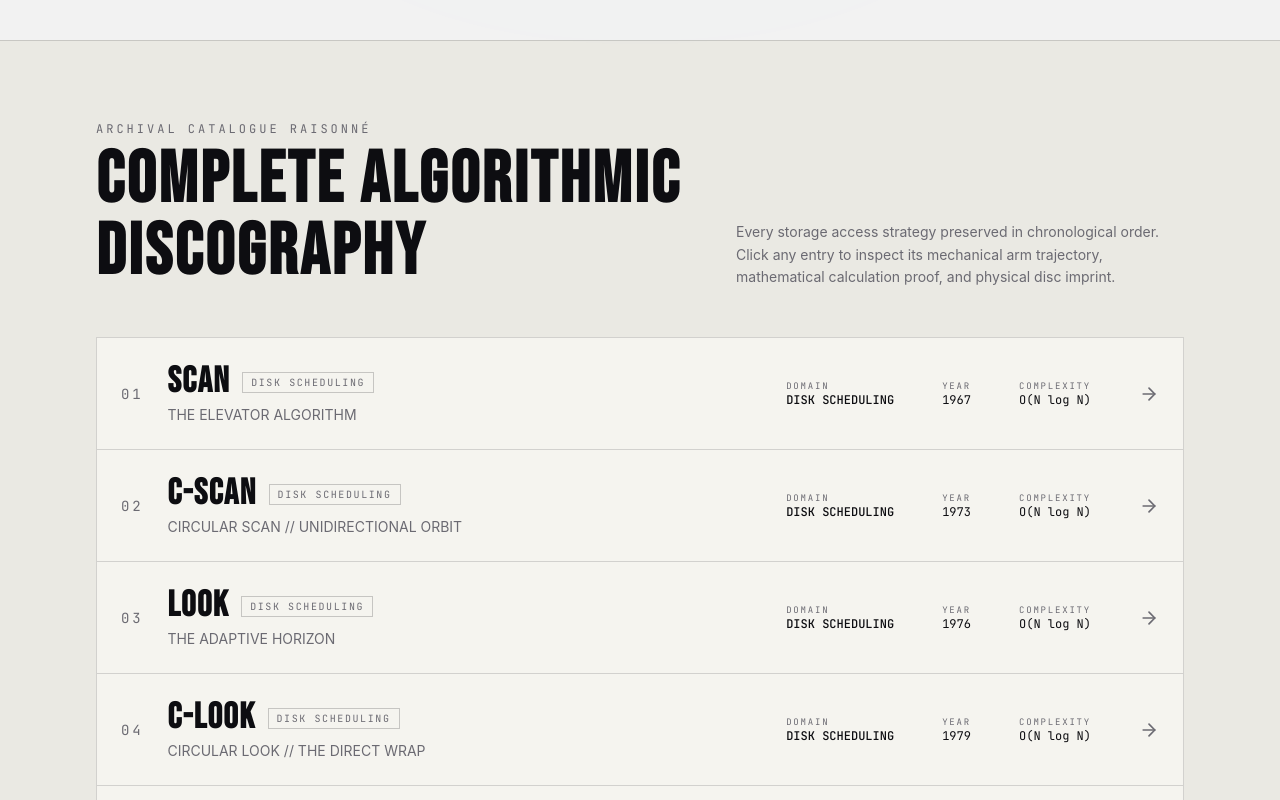
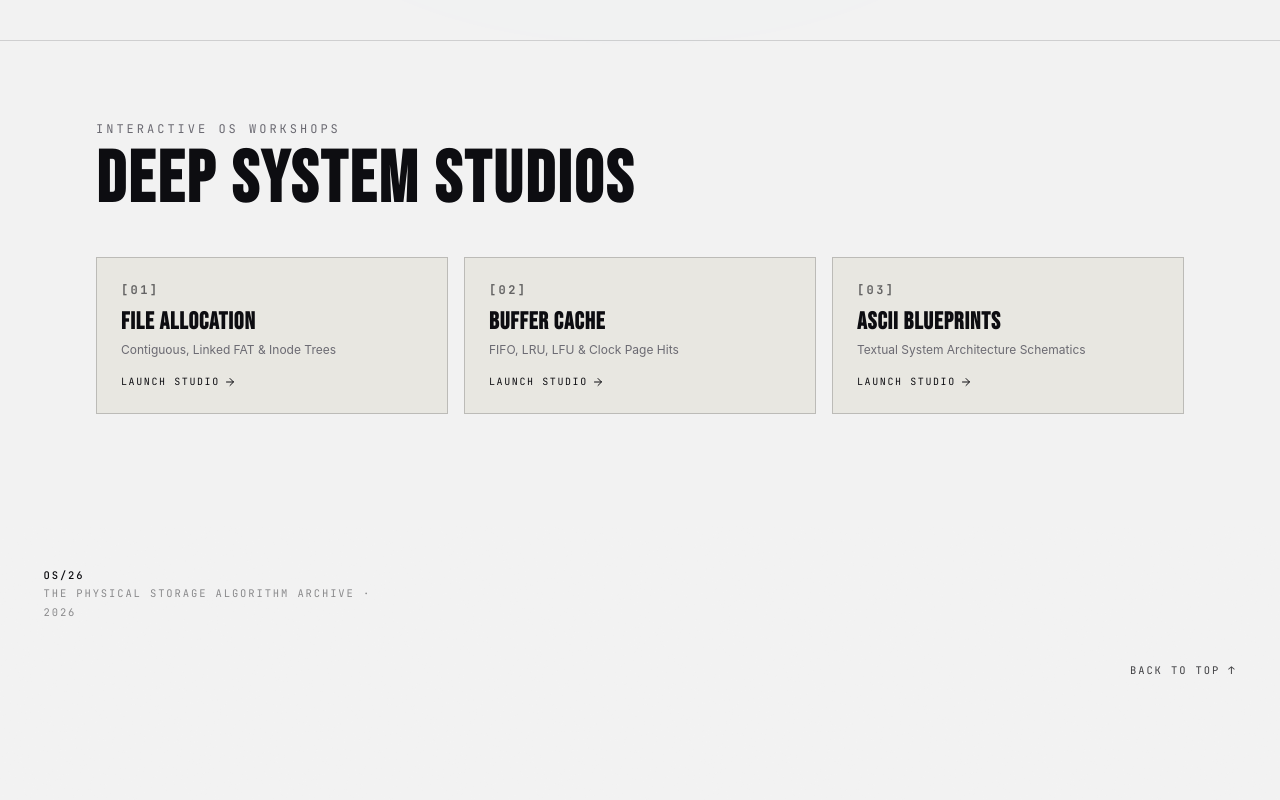
Before and after one commit to PTejasKr/OS-26, a React (Vite) app in the folder storage-visualizer/: page / in a window 1280 px wide. Shown: the part 940-1740 px from the top of the page. Built offline with nearby package versions, Linux system fonts and the light colour scheme.

Commit message:
feat(home): remove discography roster list view from home page

```diff
--- a/storage-visualizer/src/App.jsx
+++ b/storage-visualizer/src/App.jsx
@@ -81,143 +81,6 @@ export default function App() {
             }}
             theme={theme}
           />
-
-          {/* EDITORIAL CATALOG ROSTER // ARCHIVAL FILMOGRAPHY */}
-          <section
-            className={`px-6 md:px-16 lg:px-24 py-20 border-t transition-colors duration-500 ${
-              isDark
-                ? 'border-[#24242e] bg-[#09090e]'
-                : 'border-[#0d0d11]/15 bg-[#eae9e3]'
-            }`}
-          >
-            <div className="max-w-7xl mx-auto">
-              <div className="flex flex-col md:flex-row md:items-end justify-between mb-12 gap-6">
-                <div>
-                  <span
-                    className={`text-xs font-mono-tech uppercase tracking-[0.25em] block mb-2 ${
-                      isDark ? 'text-[#8c8b94]' : 'text-[#6b6a72]'
-                    }`}
-                  >
-                    ARCHIVAL CATALOGUE RAISONNÉ
-                  </span>
-                  <h2 className="text-5xl md:text-7xl font-tall font-bold uppercase tracking-tight">
-                    COMPLETE ALGORITHMIC DISCOGRAPHY
-                  </h2>
-                </div>
-                <p
-                  className={`text-[14px] font-normal max-w-md leading-relaxed ${
-                    isDark ? 'text-[#8c8b94]' : 'text-[#6b6a72]'
-                  }`}
-                >
-                  Every storage access strategy preserved in chronological order. Click any entry to inspect its mechanical arm trajectory, mathematical calculation proof, and physical disc imprint.
-                </p>
-              </div>
-
-              {/* Editorial Roster Table */}
-              <div
-                className={`border divide-y transition-colors ${
-                  isDark
-                    ? 'border-[#24242e] divide-[#24242e] bg-[#0c0c12]'
-                    : 'border-[#0d0d11]/15 divide-[#0d0d11]/15 bg-[#f5f4ef]'
-                }`}
-              >
-                {A24_CATALOG.map((item) => {
-                  return (
-                    <div
-                      key={item.id}
-                      onClick={() => {
-                        playVinylClick();
-                        setFocalItem(item);
-                        window.scrollTo({ top: 0, behavior: 'smooth' });
-                      }}
-                      className={`p-6 flex flex-col md:flex-row md:items-center justify-between gap-6 group transition-all cursor-pointer ${
-                        isDark ? 'hover:bg-[#14141c]' : 'hover:bg-[#e4e2d9]'
-                      }`}
-                    >
-                      <div className="flex items-center space-x-6">
-                        <span
-                          className={`text-sm font-mono-tech tracking-[0.2em] transition-colors ${
-                            isDark
-                              ? 'text-[#8c8b94] group-hover:text-[#f3f1ea]'
-                              : 'text-[#6b6a72] group-hover:text-[#0d0d11]'
-                          }`}
-                        >
-                          {item.num}
-                        </span>
-                        <div>
-                          <div className="flex items-center space-x-3">
-                            <h3 className="text-3xl md:text-4xl font-tall font-bold uppercase group-hover:underline">
-                              {item.title}
-                            </h3>
-                            <span
-                              className={`text-[10px] font-mono-tech uppercase tracking-[0.16em] px-2 py-0.5 border ${
-                                isDark
-                                  ? 'border-[#24242e] text-[#8c8b94]'
-                                  : 'border-[#0d0d11]/20 text-[#6b6a72]'
-                              }`}
-                            >
-                              {item.category}
-                            </span>
-                          </div>
-                          <p
-                            className={`text-[14px] font-normal transition-colors mt-0.5 ${
-                              isDark
-                                ? 'text-[#8c8b94] group-hover:text-[#f3f1ea]'
-                                : 'text-[#6b6a72] group-hover:text-[#0d0d11]'
-                            }`}
-                          >
-                            {item.aka}
-                          </p>
-                        </div>
-                      </div>
-
-                      <div
-                        className={`flex flex-wrap items-center gap-6 md:gap-12 text-xs font-mono-tech ${
-                          isDark ? 'text-[#8c8b94]' : 'text-[#6b6a72]'
-                        }`}
-                      >
-                        <div>
-                          <span className="block text-[9px] uppercase tracking-[0.2em]">
-                            DOMAIN
-                          </span>
-                          <span
-                            className={`font-medium ${
-                              isDark ? 'text-[#f3f1ea]' : 'text-[#0d0d11]'
-                            }`}
-                          >
-                            {item.category}
-                          </span>
-                        </div>
-                        <div>
-                          <span className="block text-[9px] uppercase tracking-[0.2em]">
-                            YEAR
-                          </span>
-                          <span
-                            className={isDark ? 'text-[#f3f1ea]' : 'text-[#0d0d11]'}
-                          >
-                            {item.year}
-                          </span>
-                        </div>
-                        <div>
-                          <span className="block text-[9px] uppercase tracking-[0.2em]">
-                            COMPLEXITY
-                          </span>
-                          <span
-                            className={isDark ? 'text-[#f3f1ea]' : 'text-[#0d0d11]'}
-                          >
-                            {item.runtime}
-                          </span>
-                        </div>
-                        <div className="transform group-hover:translate-x-2 transition-transform">
-                          <ArrowRight size={20} />
-                        </div>
-                      </div>
-                    </div>
-                  );
-                })}
-              </div>
-            </div>
-          </section>
 
           {/* DEDICATED OS WORKSHOPS & STUDIOS SECTION */}
           <section
```
